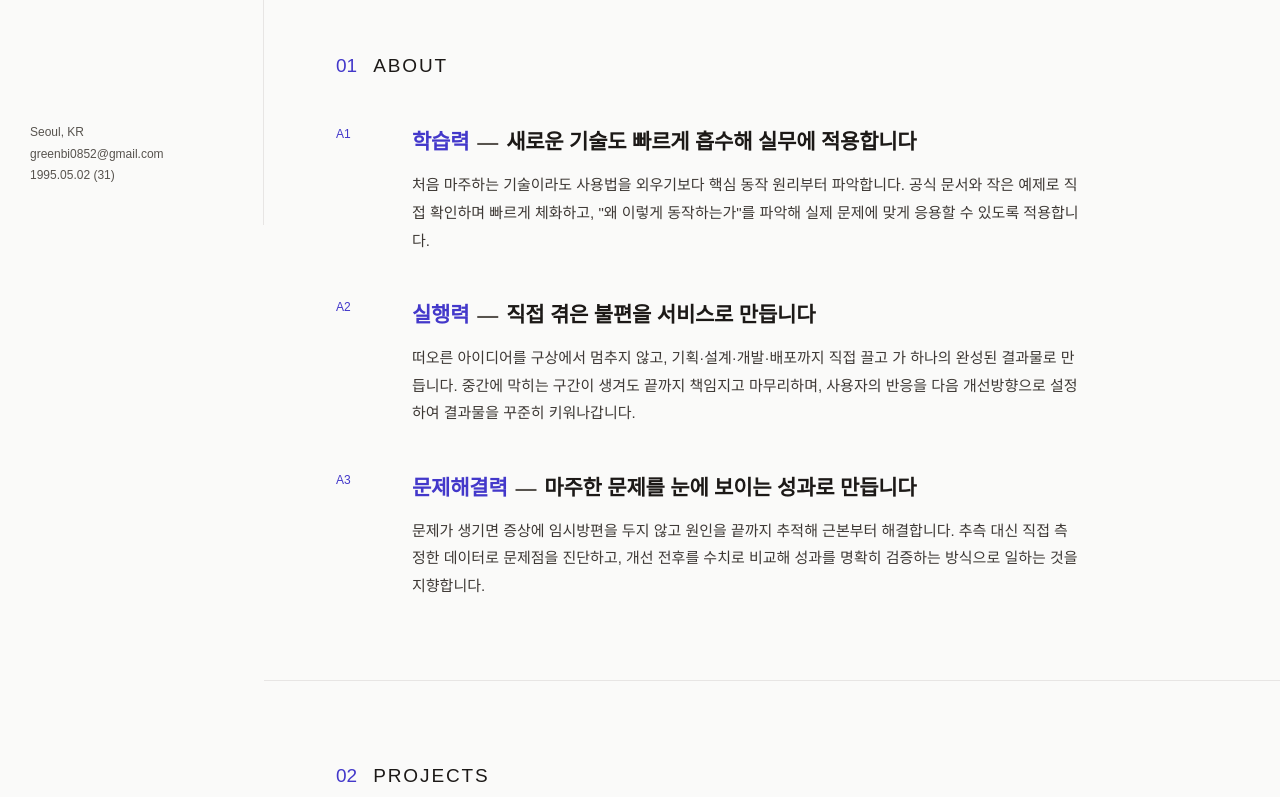
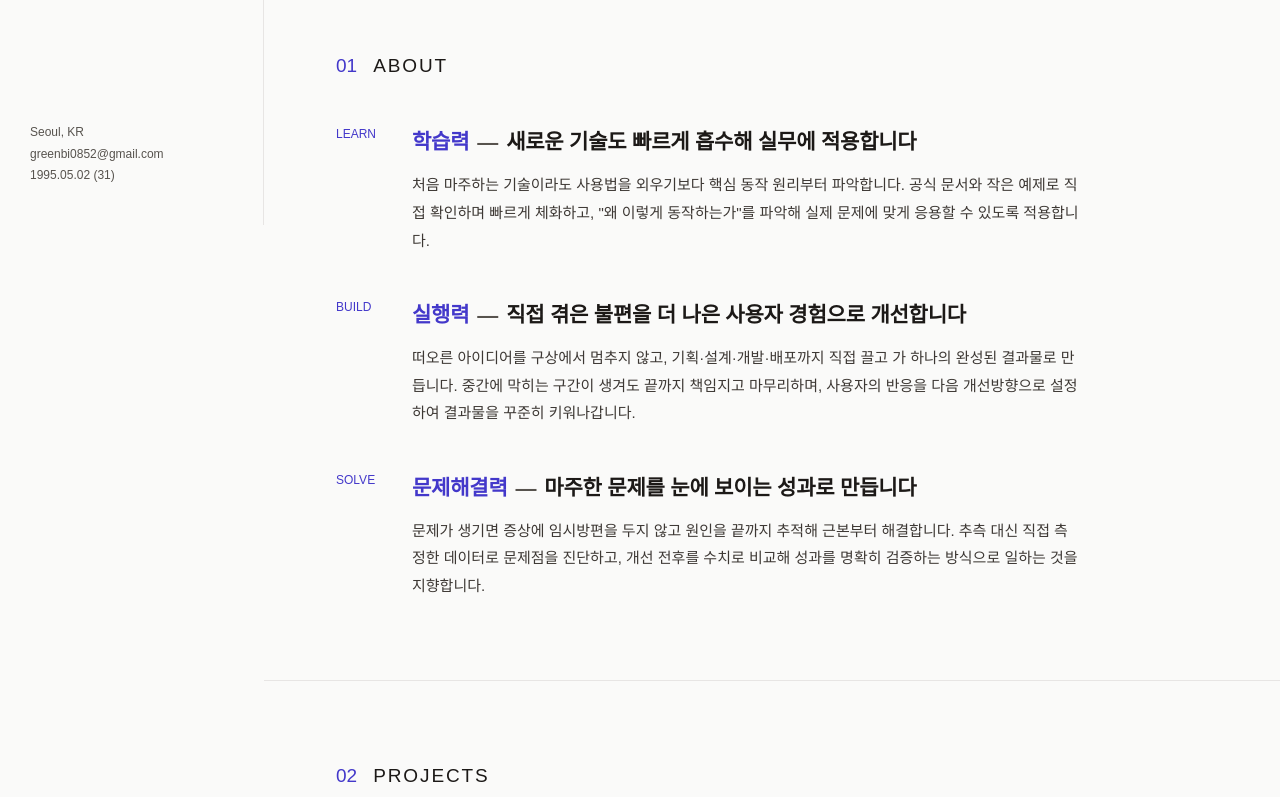
Before and after one commit to seong5/seong5.github.io, a Next.js app: page / in a window 1280 px wide. Shown: the part 575-1372 px from the top of the page. Built offline with nearby package versions, Linux system fonts and the light colour scheme; a web font is replaced by a local one.

Commit message:
💄 style: About 역량 라벨을 LEARN/BUILD/SOLVE로 바꾸고 실행력 문구 개선

```diff
--- a/app/components/About.tsx
+++ b/app/components/About.tsx
@@ -9,7 +9,7 @@ export default function About() {
       <SectionHead idx="01" title="About" />
       <div className="flex flex-col gap-[44px]">
         <div className="grid grid-cols-[48px_1fr] gap-7">
-          <div className="font-mono text-[0.75rem] text-accent">A1</div>
+          <div className="font-mono text-[0.75rem] text-accent">LEARN</div>
           <div>
             <h3 className="mb-3 text-[1.3125rem] font-semibold tracking-[-.01em]">
               <span className="text-accent">학습력</span>
@@ -24,12 +24,12 @@ export default function About() {
           </div>
         </div>
         <div className="grid grid-cols-[48px_1fr] gap-7">
-          <div className="font-mono text-[0.75rem] text-accent">A2</div>
+          <div className="font-mono text-[0.75rem] text-accent">BUILD</div>
           <div>
             <h3 className="mb-3 text-[1.3125rem] font-semibold tracking-[-.01em]">
               <span className="text-accent">실행력</span>
               <span className="mx-2 text-muted">—</span>
-              직접 겪은 불편을 서비스로 만듭니다
+              직접 겪은 불편을 더 나은 사용자 경험으로 개선합니다
             </h3>
             <p className="max-w-[80ch] text-[0.9375rem] font-normal leading-[1.85] text-ink2">
               떠오른 아이디어를 구상에서 멈추지 않고, 기획·설계·개발·배포까지 직접 끌고 가 하나의
@@ -39,7 +39,7 @@ export default function About() {
           </div>
         </div>
         <div className="grid grid-cols-[48px_1fr] gap-7">
-          <div className="font-mono text-[0.75rem] text-accent">A3</div>
+          <div className="font-mono text-[0.75rem] text-accent">SOLVE</div>
           <div>
             <h3 className="mb-3 text-[1.3125rem] font-semibold tracking-[-.01em]">
               <span className="text-accent">문제해결력</span>
```
